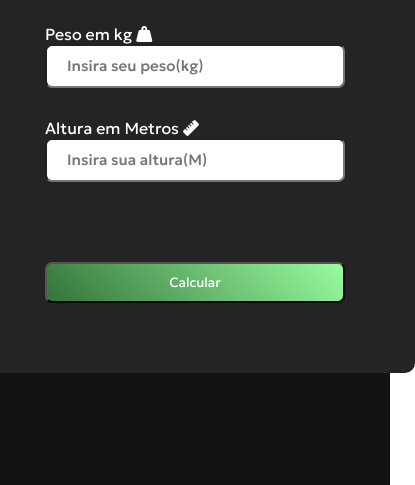
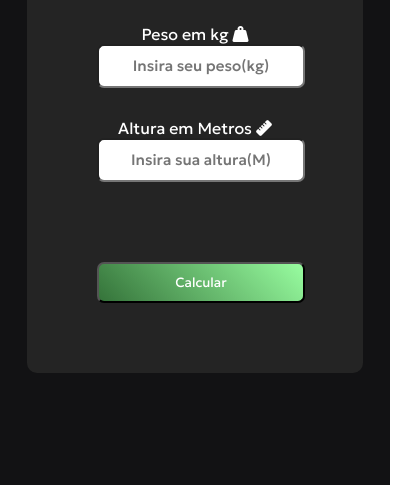
Before and after one commit to udabliu/calculadora-imc, a plain HTML site: page index.html in a window 390 px wide. Shown: the part 359-844 px from the top of the page, 415 px wide, since content can reach past the window. Drawn offline with Linux system fonts and the light colour scheme.

Commit message:
update: agora responsivo

```diff
--- a/style.css
+++ b/style.css
@@ -72,3 +72,25 @@
     justify-content: center;
     font-size: 40px;
 }
+
+
+@media screen and (max-width: 991px){
+
+    .container {
+        align-items: center;
+        text-align: center;
+    }
+
+    .main-box {
+        width: 21rem;
+    }
+
+    .input-box input,
+    .main-box button {
+        align-items: center;
+        text-align: center;
+        width: 13rem;
+    }
+
+
+}
```
